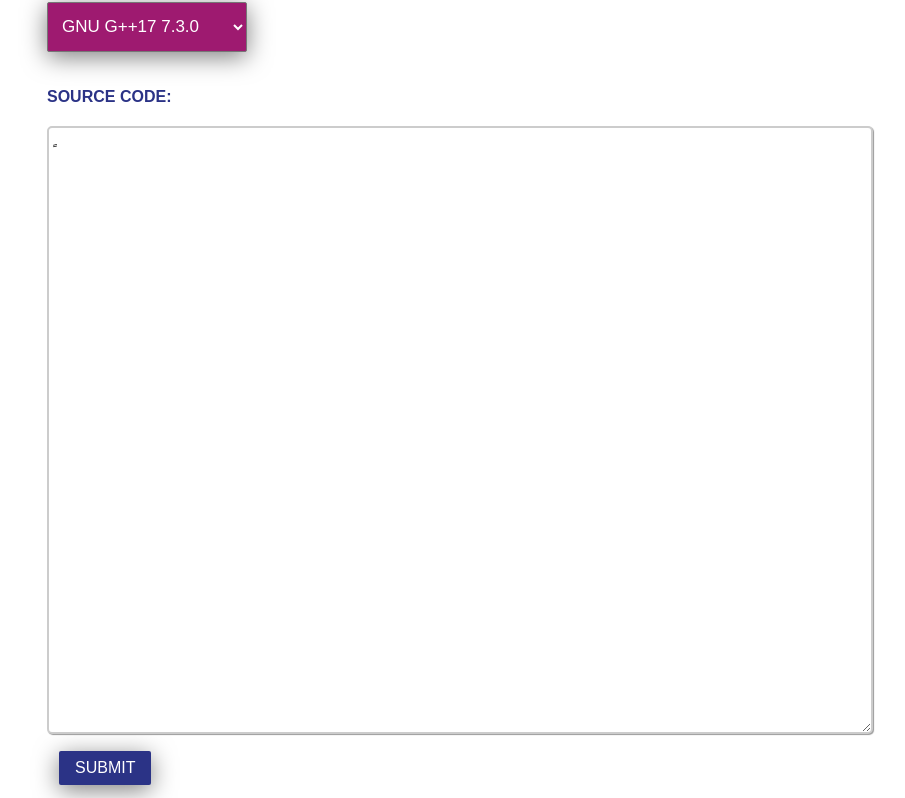
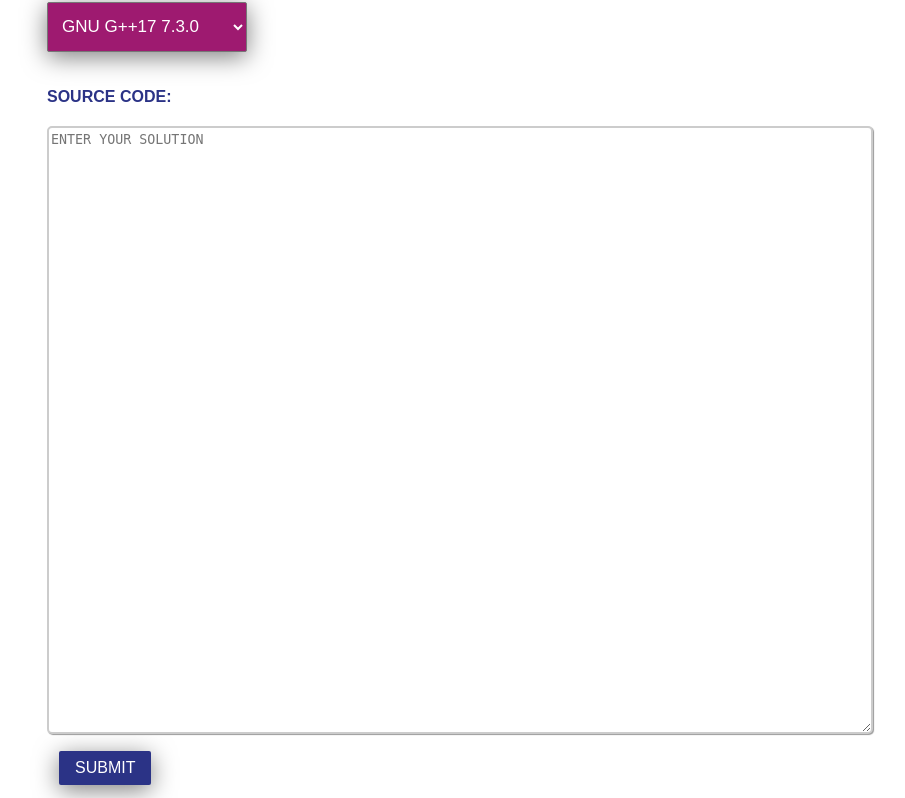
Before and after one commit to kerolloz/codecourses, a PHP site: page /frontEnd/ProblemPage/index.html in a window 1280 px wide. Shown: the part 864-1662 px from the top of the page, without its empty margins (113-1018 px from the left). Run offline with PHP 8.4, Linux system fonts and the light colour scheme.

Commit message:
Edit CSS in Sign In/Up

```diff
--- a/app/frontEnd/ProblemPage/index.html
+++ b/app/frontEnd/ProblemPage/index.html
@@ -66,7 +66,7 @@
         <div class="row-4">
             <form action="###">
                 <textarea  name="sourceCode" rows="30" cols="100"
-                            placeholder="ENTER YOUR SOLUTION">ٍ</textarea>
+                            placeholder="ENTER YOUR SOLUTION"></textarea>
                 <br>
                 <div class="buttonpos">
                     <input type="submit" class="button" value="SUBMIT">
--- a/app/frontEnd/SignInUp/style.css
+++ b/app/frontEnd/SignInUp/style.css
@@ -57,7 +57,7 @@ nav img {
 
 /*###Sign In###*/
 .container.signin-container{
-    padding-top: 10%;
+    padding-top: 6%;
 }
 
 .color {
```
